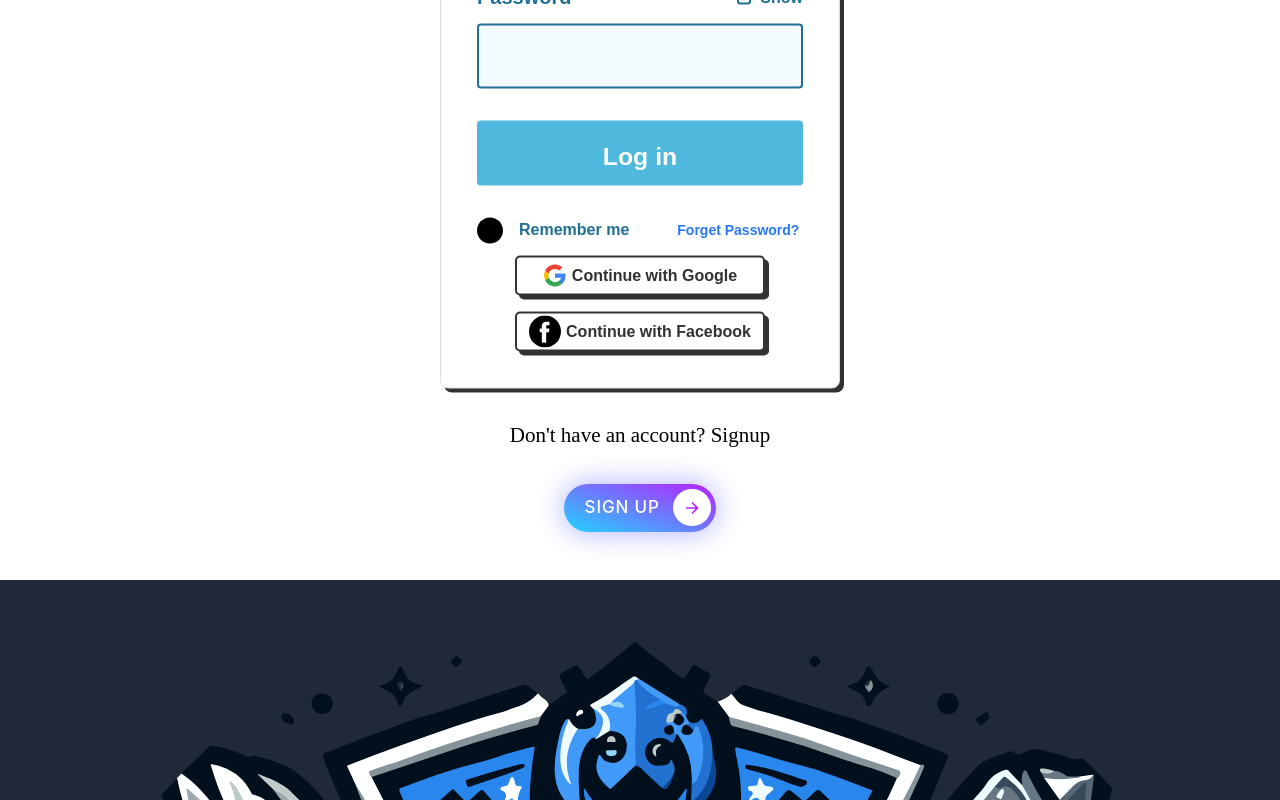
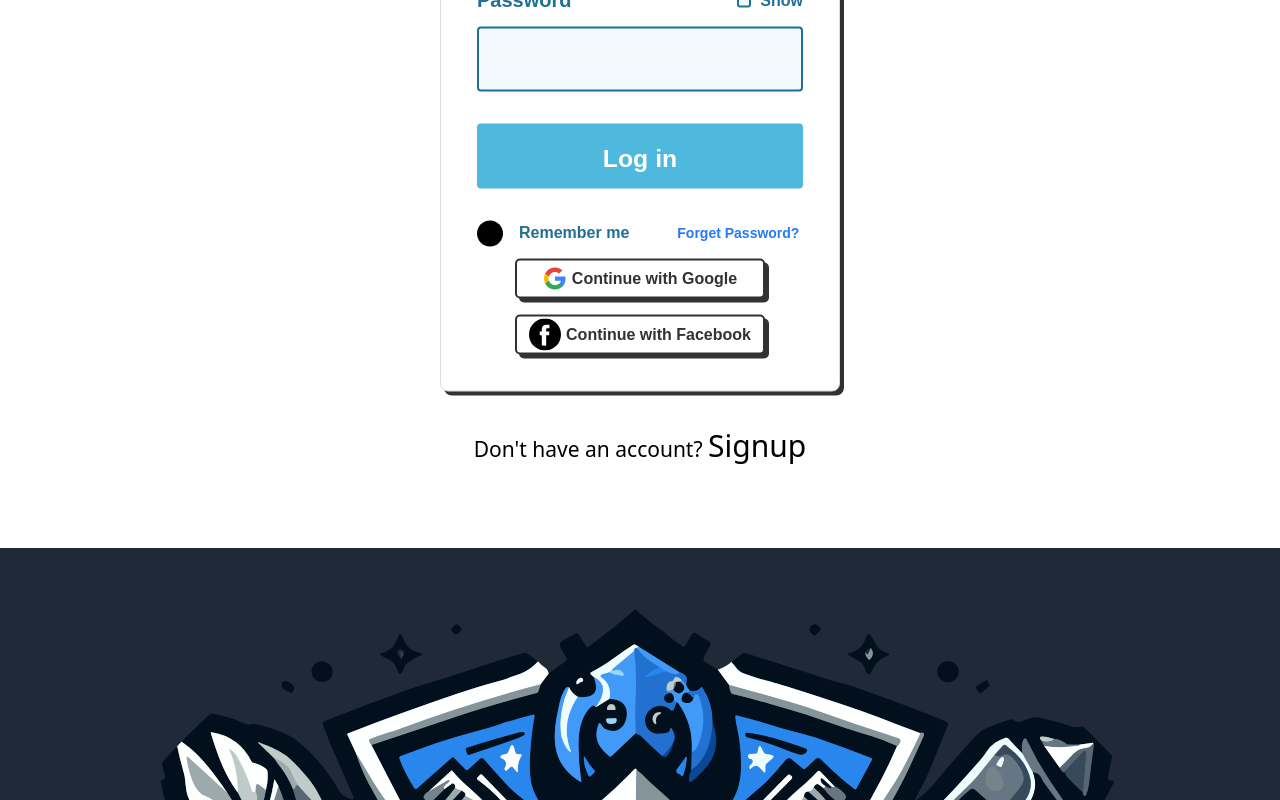
Before and after one commit to Sanskargupta0/KMCeSports-Frontend, a React (Vite) app in the folder KMCeSports/: page /auth in a window 1280 px wide. Shown: the part 747-1547 px from the top of the page. Built offline with nearby package versions, Linux system fonts and the light colour scheme; what gsap-trial would draw is missing.

Commit message:
fix some style problem

```diff
--- a/KMCeSports/src/components/Footer/Footer.jsx
+++ b/KMCeSports/src/components/Footer/Footer.jsx
@@ -3,7 +3,7 @@ import { images } from "../../assets";
 const Footer = () => {
   return (
     <div>
-      <footer className="bg-white dark:bg-gray-900">
+      <footer style={{backgroundColor: "rgb(31 41 55)"}}>
         <div
           className="mx-auto w-full max-w-screen-xl p-4 py-6 lg:py-8 "
           style={{ background: "#1F2937" }}
@@ -57,10 +57,11 @@ const Footer = () => {
                       Prize Pool
                     </a>
                   </li>
-                  <li style={{ marginLeft: "0rem", marginBottom: "1rem" }}>
+                  <li style={{ marginLeft: "0rem", marginBottom: "1rem"   ,  textWrap: "nowrap" }}>
                     <a
                       href="#"
                       className="hover:underline hover:text-[#47F252]"
+
                     >
                       Become a Moderator
                       <br />
@@ -121,7 +122,7 @@ const Footer = () => {
                       Privacy Policy
                     </a>
                   </li>
-                  <li style={{ marginLeft: "0rem" }}>
+                  <li style={{ marginLeft: "0rem"  ,  textWrap: "nowrap"}}>
                     <a
                       href="#"
                       className="hover:underline hover:text-[#47F252]"
--- a/KMCeSports/src/pages/About/About.css
+++ b/KMCeSports/src/pages/About/About.css
@@ -70,11 +70,7 @@
 
   }
 
-  body {
-    font-family: -apple-system, BlinkMacSystemFont, "Segoe UI", "Roboto", "Oxygen",
-      "Ubuntu", "Cantarell", "Fira Sans", "Droid Sans", "Helvetica Neue",
-      sans-serif;
-  }
+
 
   ul,
   ol {
--- a/KMCeSports/src/pages/Login_SignUp/Login_SignUp.jsx
+++ b/KMCeSports/src/pages/Login_SignUp/Login_SignUp.jsx
@@ -1083,30 +1083,13 @@ const Login_SignUp = () => {
           style={{
             paddingBottom: "2rem",
             fontSize: "21px",
-            fontFamily: "cursive",
+            fontFamily: "inherit",
             color: "black",
           }}
         >
           Don't have an account?{" "}
-          <a className="underline decoration-red-500">Signup</a>
-        </p><a href="/registration">
-        <button className="cssbuttons-io-button">
-          Sign Up
-          <div className="icon">
-            <svg
-              height="24"
-              width="24"
-              viewBox="0 0 24 24"
-              xmlns="http://www.w3.org/2000/svg"
-            >
-              <path d="M0 0h24v24H0z" fill="none"></path>
-              <path
-                d="M16.172 11l-5.364-5.364 1.414-1.414L20 12l-7.778 7.778-1.414-1.414L16.172 13H4v-2z"
-                fill="currentColor"
-              ></path>
-            </svg>
-          </div>
-        </button></a>
+          <a href="/registration"className="underline decoration-red-500" style={{cursor:"pointer" ,fontSize: "30px"}}>Signup</a>
+        </p>
       </div>
     </>
   );
--- a/KMCeSports/src/pages/Login_SignUp/Login_SignUp.scss
+++ b/KMCeSports/src/pages/Login_SignUp/Login_SignUp.scss
@@ -221,61 +221,7 @@ $inputBG: #f3fafd;
   }
 }
 
-.cssbuttons-io-button {
-  background-image: linear-gradient(19deg, #21d4fd 0%, #b721ff 100%);
-  color: white;
-  font-family: inherit;
-  padding: 0.35em;
-  padding-left: 1.2em;
-  font-size: 17px;
-  border-radius: 10em;
-  border: none;
-  letter-spacing: 0.05em;
-  display: flex;
-  align-items: center;
-  overflow: hidden;
-  position: relative;
-  height: 2.8em;
-  padding-right: 3.3em;
-  cursor: pointer;
-  text-transform: uppercase;
-  font-weight: 500;
-  box-shadow: 0 0 1.6em rgba(183, 33, 255, 0.3),
-    0 0 1.6em hsla(191, 98%, 56%, 0.3);
-  transition: all 0.6s cubic-bezier(0.23, 1, 0.32, 1);
-}
 
-.cssbuttons-io-button .icon {
-  background: white;
-  margin-left: 1em;
-  position: absolute;
-  display: flex;
-  align-items: center;
-  justify-content: center;
-  height: 2.2em;
-  width: 2.2em;
-  border-radius: 10em;
-  right: 0.3em;
-  transition: all 0.6s cubic-bezier(0.23, 1, 0.32, 1);
-}
-
-.cssbuttons-io-button:hover .icon {
-  width: calc(100% - 0.6em);
-}
-
-.cssbuttons-io-button .icon svg {
-  width: 1.1em;
-  transition: transform 0.3s;
-  color: #b721ff;
-}
-
-.cssbuttons-io-button:hover .icon svg {
-  transform: translateX(0.1em);
-}
-
-.cssbuttons-io-button:active .icon {
-  transform: scale(0.9);
-}
 
 /* Hide the default checkbox */
 .container input {
```
Also changed, not shown: KMCeSports/src/pages/About/About.jsx (+55 -48 lines).
